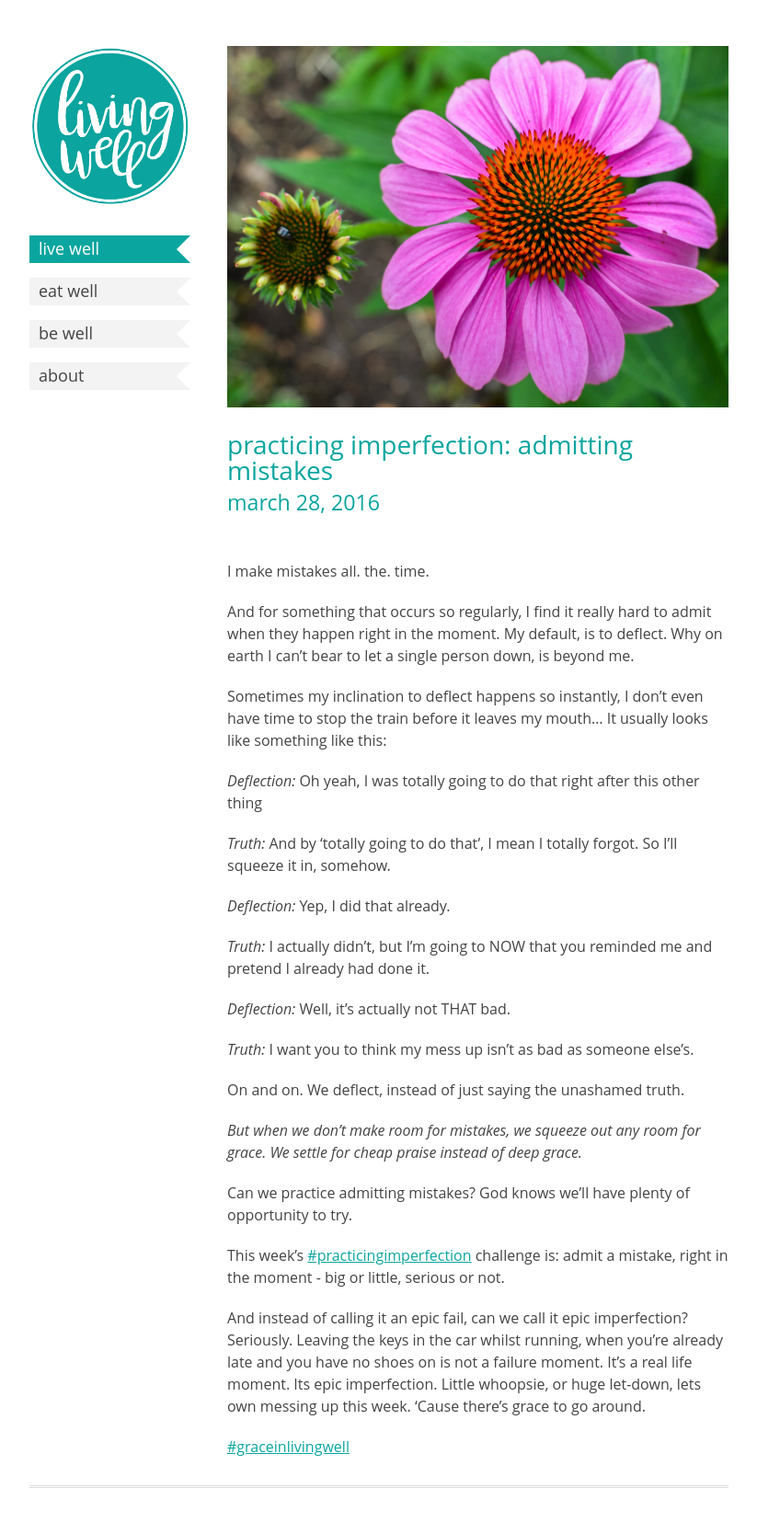
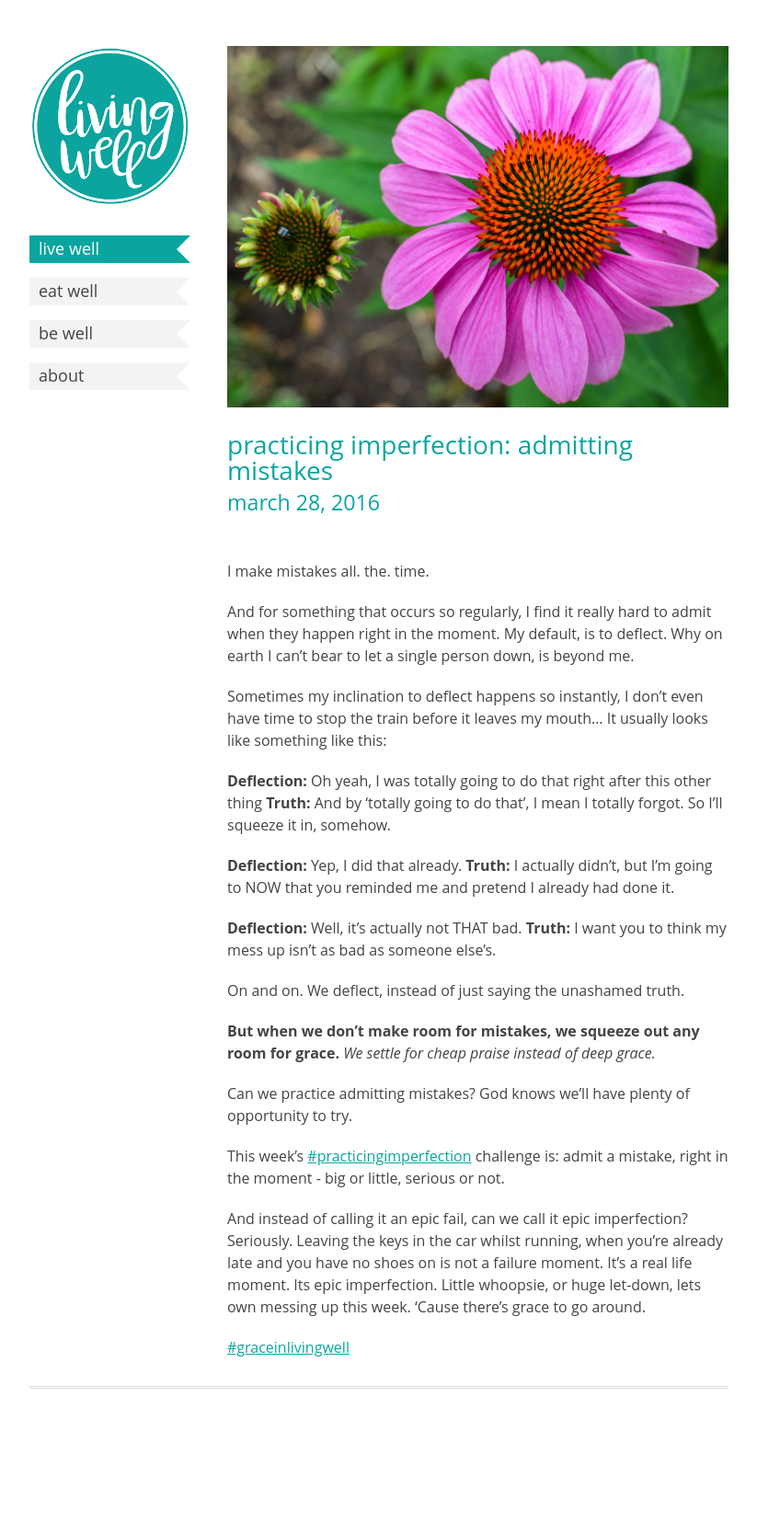
Before and after one commit to dreger/thelivingwell.co, a Jekyll site: the page built from _posts/live/2016-03-28-admitting-mistakes.md, in a window 1280 px wide. Shown: the whole page at 92% size, without its empty margins (228-1051 px from the left). Built offline with Jekyll 4.4.1, drawn with Linux system fonts in a browser that asks for light colours; after the commit the page ends 1560 px from its top, so only the background shows below that.

```diff
--- a/_posts/live/2016-03-28-admitting-mistakes.md
+++ b/_posts/live/2016-03-28-admitting-mistakes.md
@@ -10,21 +10,18 @@ And for something that occurs so regularly, I find it really hard to admit when
 
 Sometimes my inclination to deflect happens so instantly, I don’t even have time to stop the train before it leaves my mouth… It usually looks like something like this:
 
-*Deflection:* Oh yeah, I was totally going to do that right after this other thing
+**Deflection:** Oh yeah, I was totally going to do that right after this other thing
+**Truth:** And by ‘totally going to do that’, I mean I totally forgot. So I’ll squeeze it in, somehow.
 
-*Truth:* And by ‘totally going to do that’, I mean I totally forgot. So I’ll squeeze it in, somehow.
+**Deflection:** Yep, I did that already.
+**Truth:** I actually didn’t, but I’m going to NOW that you reminded me and pretend I already had done it.
 
-*Deflection:* Yep, I did that already.
-
-*Truth:* I actually didn’t, but I’m going to NOW that you reminded me and pretend I already had done it.
-
-*Deflection:* Well, it’s actually not THAT bad.
-
-*Truth:* I want you to think my mess up isn’t as bad as someone else’s.
+**Deflection:** Well, it’s actually not THAT bad.
+**Truth:** I want you to think my mess up isn’t as bad as someone else’s.
 
 On and on. We deflect, instead of just saying the unashamed truth.
 
-*But when we don’t make room for mistakes, we squeeze out any room for grace.*
+**But when we don’t make room for mistakes, we squeeze out any room for grace.**
 _We settle for cheap praise instead of deep grace._
 
 Can we practice admitting mistakes? God knows we’ll have plenty of opportunity to try.
```
